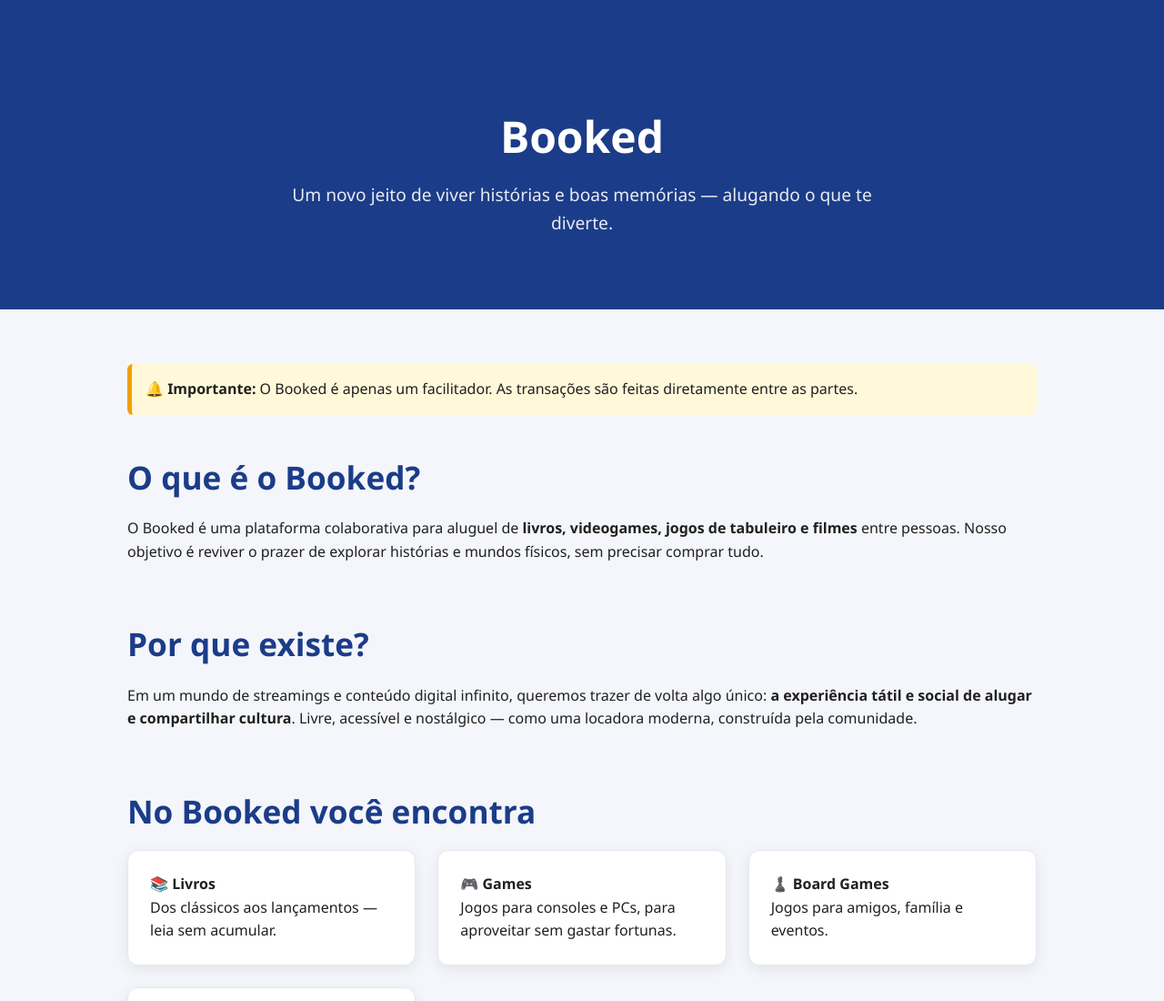
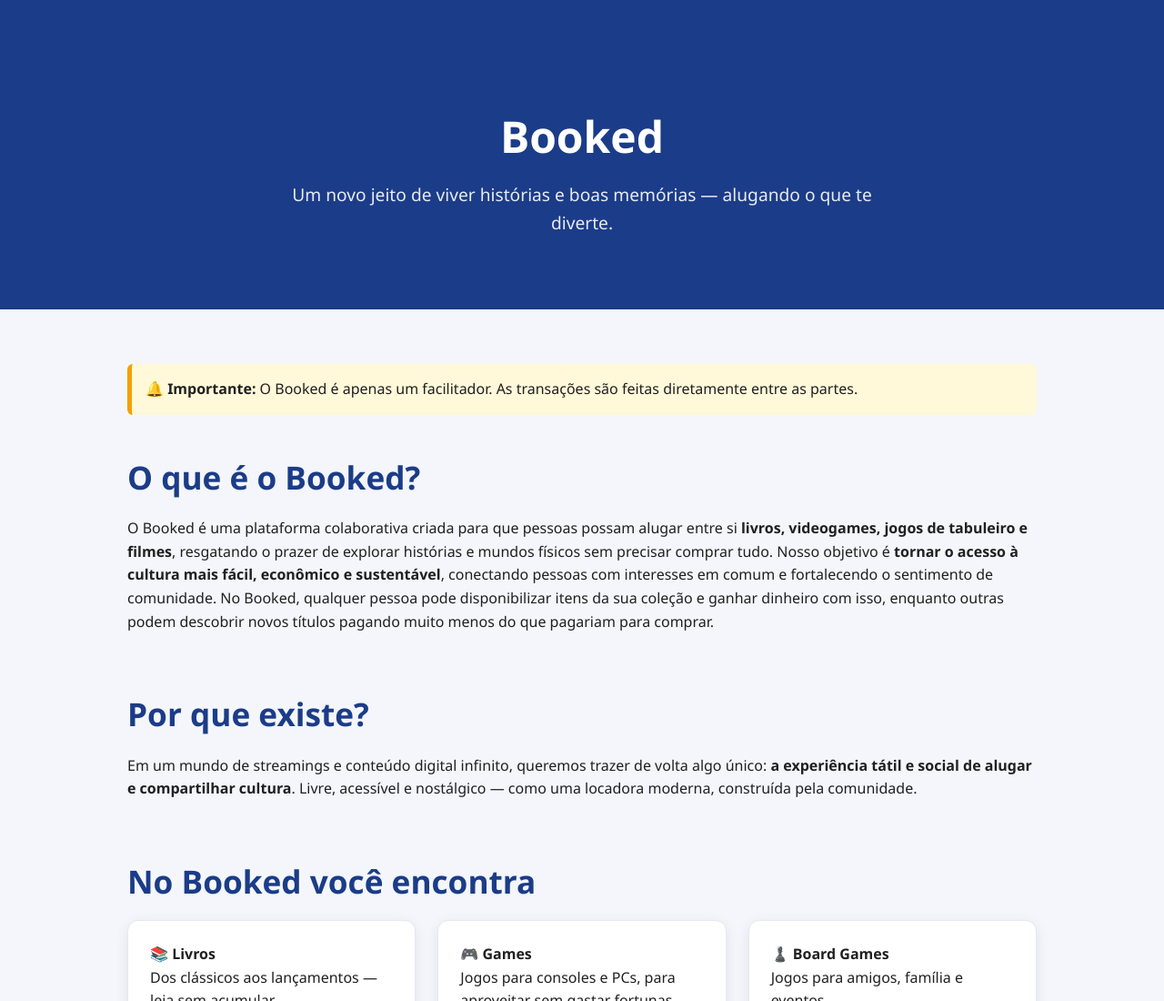
Before and after one commit to GuilhermeSaunders/Booked, a plain HTML site: page index.html in a window 1280 px wide. Shown: the top 1100 px of the page at 91% size. Drawn offline with Linux system fonts and the light colour scheme.

Commit message:
ajuste de githubio 2

```diff
--- a/index.html
+++ b/index.html
@@ -222,10 +222,7 @@ a:hover {
   <section>
     <h2>O que é o Booked?</h2>
     <p>
-      O Booked é uma plataforma colaborativa para aluguel de
-      <strong>livros, videogames, jogos de tabuleiro e filmes</strong> entre pessoas.
-      Nosso objetivo é reviver o prazer de explorar histórias e mundos físicos,
-      sem precisar comprar tudo.
+      O Booked é uma plataforma colaborativa criada para que pessoas possam alugar entre si <strong>livros, videogames, jogos de tabuleiro e filmes</strong>, resgatando o prazer de explorar histórias e mundos físicos sem precisar comprar tudo. Nosso objetivo é <strong>tornar o acesso à cultura mais fácil, econômico e sustentável</strong>, conectando pessoas com interesses em comum e fortalecendo o sentimento de comunidade. No Booked, qualquer pessoa pode disponibilizar itens da sua coleção e ganhar dinheiro com isso, enquanto outras podem descobrir novos títulos pagando muito menos do que pagariam para comprar.
     </p>
   </section>
 
```
